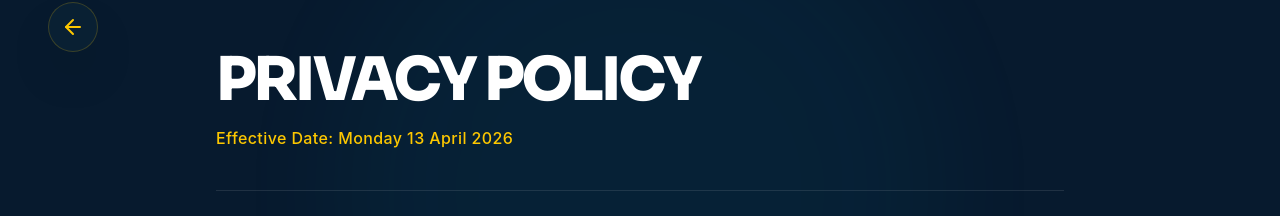
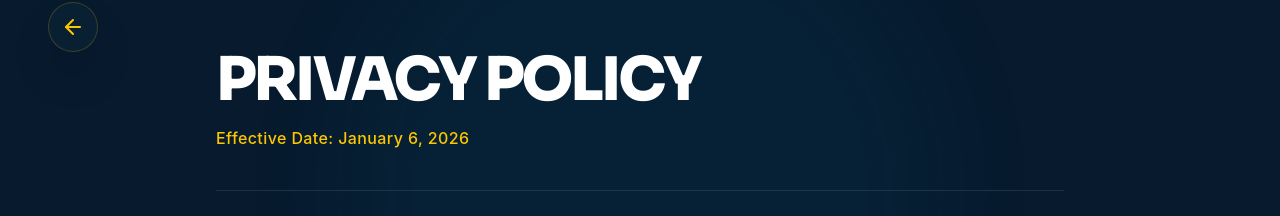
Before and after one commit to ferdiarmond-Project/Tradixasystems.com, a Next.js app: page /privacy-policy in a window 1280 px wide. Shown: the part 110-326 px from the top of the page. Built offline with nearby package versions, Linux system fonts and the light colour scheme; no server answers.

Commit message:
docs: update effective date to January 6, 2026 in legal pages

```diff
--- a/app/privacy-policy/page.tsx
+++ b/app/privacy-policy/page.tsx
@@ -15,7 +15,7 @@ export default function PrivacyPolicy() {
       <div className="relative z-10 max-w-4xl mx-auto px-6 pt-40 pb-20 optimize-render">
         <header className="mb-16 border-b border-white/10 pb-10">
           <h1 className="text-4xl lg:text-6xl font-extrabold tracking-tighter mb-4">PRIVACY POLICY</h1>
-          <p className="text-yellow-400 font-medium tracking-wide">Effective Date: Monday 13 April 2026</p>
+          <p className="text-yellow-400 font-medium tracking-wide">Effective Date: January 6, 2026</p>
         </header>
 
         <div className="space-y-12 text-gray-300 leading-relaxed">
--- a/app/terms-of-service/page.tsx
+++ b/app/terms-of-service/page.tsx
@@ -15,7 +15,7 @@ export default function TermsOfService() {
       <div className="relative z-10 max-w-4xl mx-auto px-6 pt-40 pb-20 optimize-render">
         <header className="mb-16 border-b border-white/10 pb-10">
           <h1 className="text-4xl lg:text-6xl font-extrabold tracking-tighter mb-4">TERMS OF SERVICE</h1>
-          <p className="text-yellow-400 font-medium tracking-wide">Effective Date: Monday 13 April 2026</p>
+          <p className="text-yellow-400 font-medium tracking-wide">Effective Date: January 6, 2026</p>
         </header>
 
         <div className="space-y-12 text-gray-300 leading-relaxed">
```
